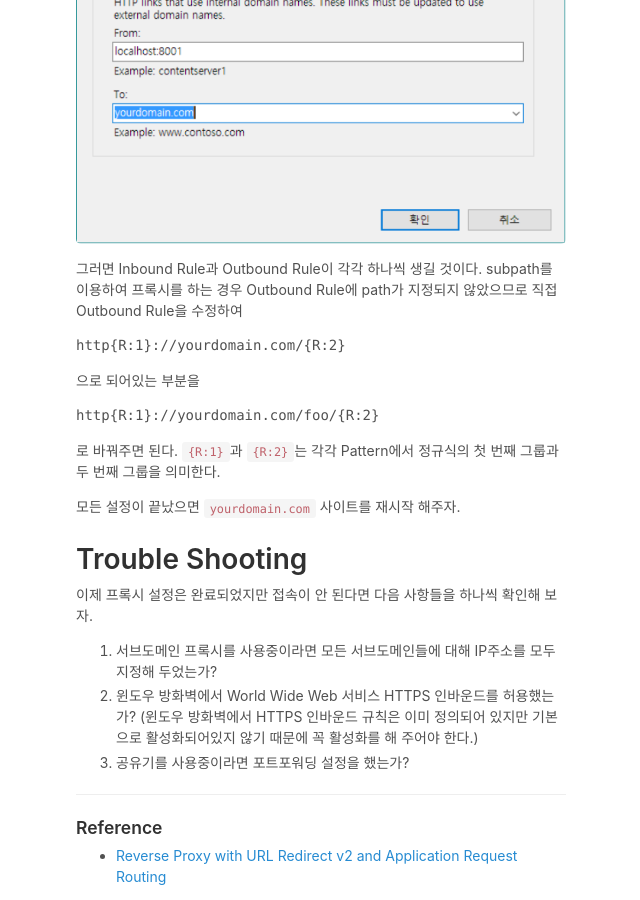
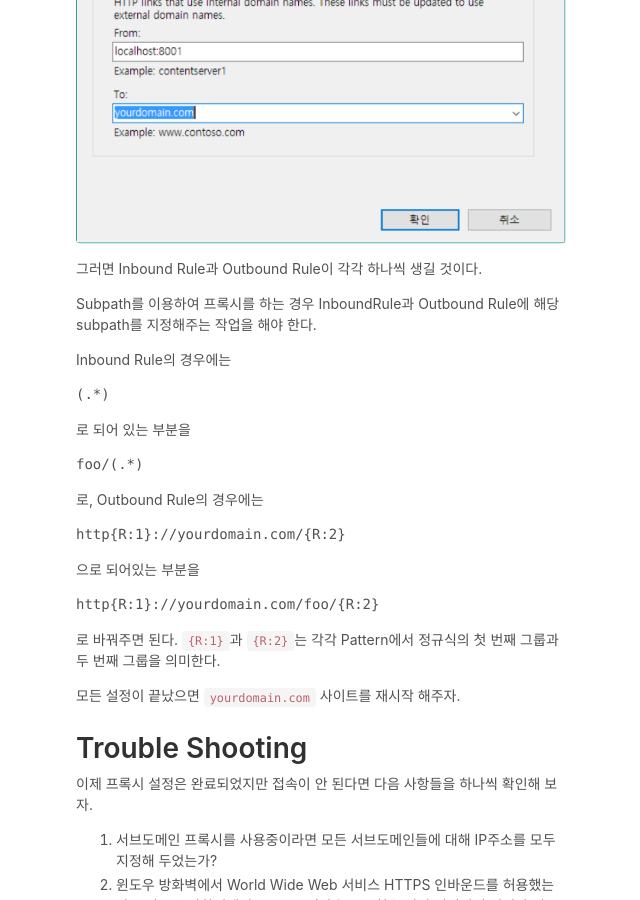
Before and after one commit to chongkong/chongkong.github.io, a Jekyll site: the page built from _posts/2016-12-03-iis-reverse-proxy.md, in a window 1280 px wide and 900 px high, scrolled down 4927 px. Shown: the whole window, without its empty margins (319-959 px from the left). Built offline with Jekyll 4.4.1, drawn with Linux system fonts in a browser that asks for light colours; some web fonts are replaced; comment, search, counter and statistics services are not loaded.

Commit message:
Added Inbound rule edit step

````diff
--- a/_posts/2016-12-03-iis-reverse-proxy.md
+++ b/_posts/2016-12-03-iis-reverse-proxy.md
@@ -123,8 +123,23 @@ subpath를 이용하여 프록시를 하는 경우에는 일단 호스트 이름
 
 ![url-rewrite-setting-3](assets/posts/iis-reverse-proxy/url-rewrite-setting-3.png)
 
-그러면 Inbound Rule과 Outbound Rule이 각각 하나씩 생길 것이다. subpath를 이용하여 프록시를 하는 경우 Outbound Rule에 path가 지정되지 않았으므로
-직접 Outbound Rule을 수정하여
+그러면 Inbound Rule과 Outbound Rule이 각각 하나씩 생길 것이다.
+
+Subpath를 이용하여 프록시를 하는 경우 InboundRule과 Outbound Rule에 해당 subpath를 지정해주는 작업을 해야 한다.
+
+Inbound Rule의 경우에는
+
+``` regex
+(.*)
+```
+
+로 되어 있는 부분을
+
+``` regex
+foo/(.*)
+```
+
+로, Outbound Rule의 경우에는
 
 ``` url
 http{R:1}://yourdomain.com/{R:2}
````
